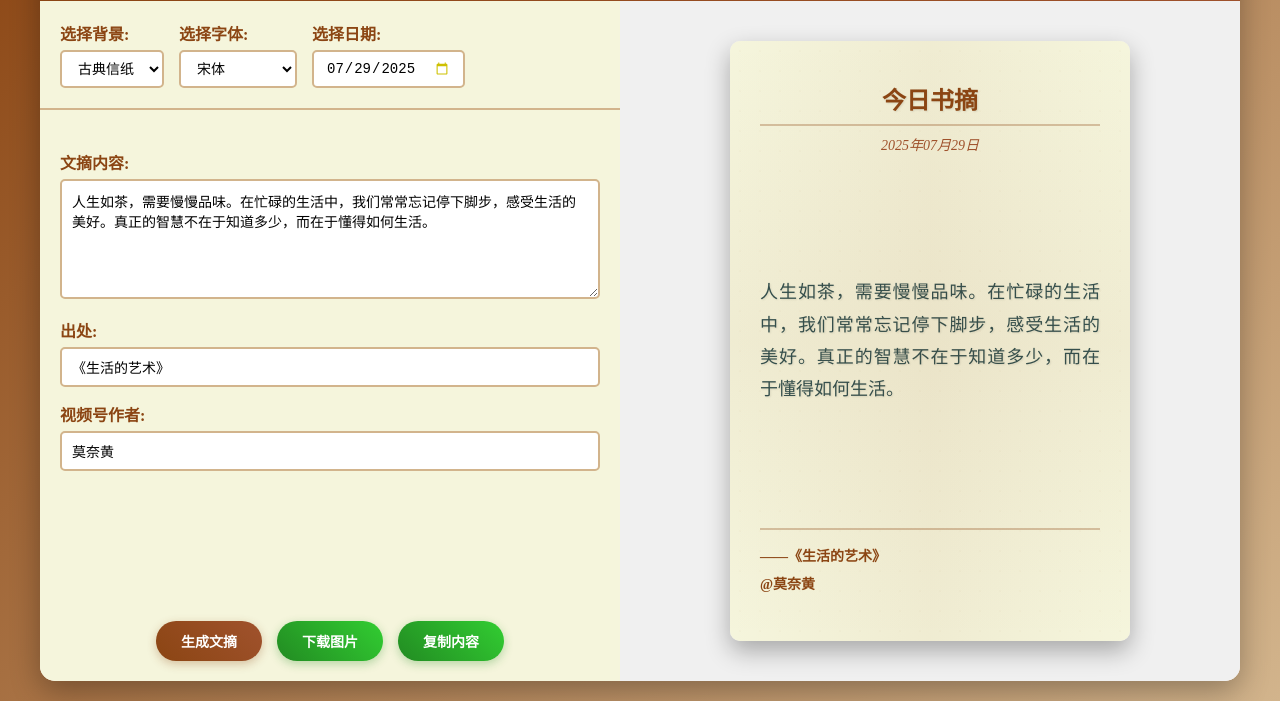
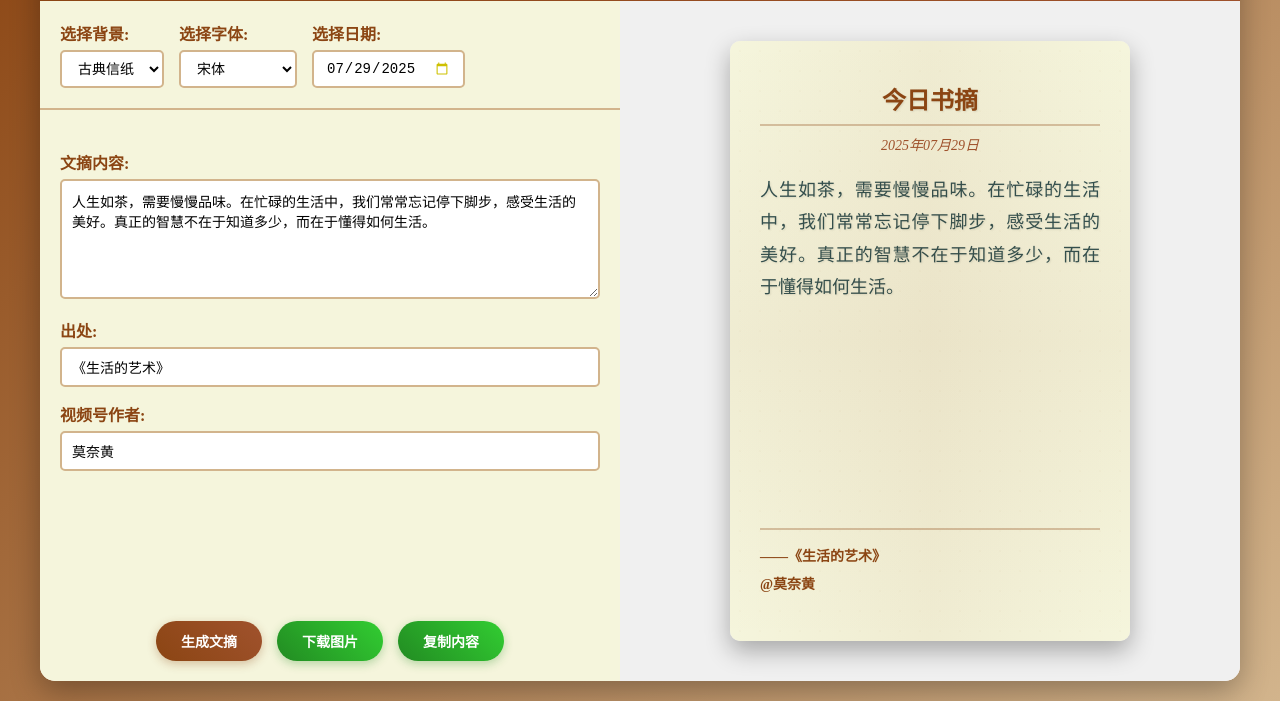
Before and after one commit to zerokkcoder/paper-gen, a plain HTML site: page index.html in a window 1280 px wide. Shown: the part 117-818 px from the top of the page. Drawn offline with nearby package versions, Linux system fonts and the light colour scheme; a web font is replaced by a local one.

Commit message:
style(header): 修改标题样式以优化文本换行
移除flex布局属性，改用white-space和word-wrap属性处理长文本换行问题

```diff
--- a/styles.css
+++ b/styles.css
@@ -233,8 +233,8 @@ header h1 {
     text-align: justify;
     margin-bottom: 20px;
     flex-grow: 1;
-    display: flex;
-    align-items: center;
+    white-space: pre-wrap;
+    word-wrap: break-word;
     text-shadow: 1px 1px 2px rgba(0, 0, 0, 0.1);
 }
 
```
